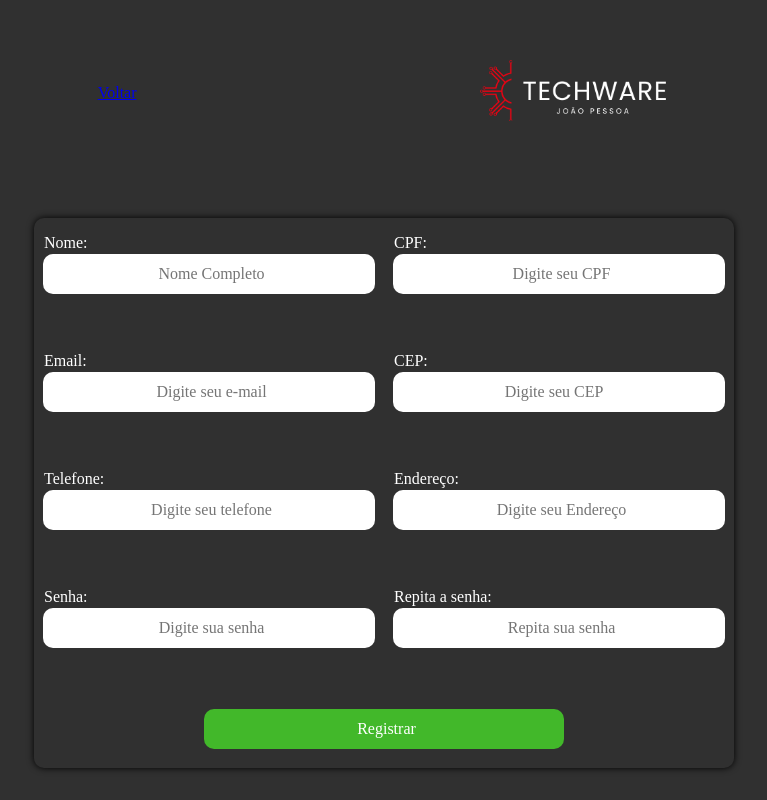
After one commit to manawarah/TechWaresJP, a PHP site: page /register/register.php in a window 1280 px wide. The commit adds this page. Shown: the whole page, without its empty margins (256-1023 px from the left). Run offline with PHP 8.4, Linux system fonts and the light colour scheme; some web fonts are replaced.

Commit message:
Add files via upload

```diff
--- a/E-commerce/database/conexao.php
+++ b/E-commerce/database/conexao.php
@@ -0,0 +1,9 @@
+<?php
+    $dbHost = 'Localhost';
+    $dbUser = 'root';
+    $dbPassword = '';
+    $dbName = 'techwarejp';
+
+    $conexao = new mysqli($dbHost, $dbUser, $dbPassword, $dbName);
+
+?>
--- a/E-commerce/login/login.css
+++ b/E-commerce/login/login.css
@@ -122,6 +122,9 @@ input[type='submit']:hover{
     background-color: rgb(66, 184, 42);
     color: white;
     cursor: pointer;
+    text-decoration: none;
+    text-align: center;
+    padding-top: 10px;
 }
 .btn-register:hover{
 
--- a/E-commerce/login/login.php
+++ b/E-commerce/login/login.php
@@ -41,8 +41,8 @@
             <input type="submit" value="Entrar" name='submit'>
             <a href="" class="resetPass">Esqueci minha senha</a>
             <span class='line'></span>
-            <a href="">
-                <button class="btn-register">Criar Conta</button>
+            <a href="../register/register.php" class="btn-register">
+                Criar Conta
             </a>
         </form>
     </div>
--- /dev/null
+++ b/E-commerce/register/register.css
@@ -0,0 +1,76 @@
+*{
+
+    outline: none;
+}
+body{
+
+    width: 100%;
+    height: 100vh;
+    display: flex;
+    justify-content: center;
+    align-items: center;
+    flex-wrap: wrap;
+}
+form{
+
+    height: 550px;
+    width: 700px;
+    box-shadow: 0px 0px 7px black;
+    border-radius: 10px;
+    text-align: center;
+    display: flex;
+    flex-wrap: wrap;
+    justify-content: center;
+    align-items: center;
+}
+form div{
+
+    width: 50%;
+    height: 80%;
+}
+label{
+
+    text-align: start;
+    padding-left: 10px;
+    display: block;
+    color: white;
+}
+input{
+
+    height: 40px;
+    width: 95%;
+    border-radius: 10px;
+    padding-left: 5px;
+    margin: 2px auto;
+}
+.msg-error{
+
+    height: 20px;
+    font-size: 10px;
+    color: red;
+    text-align: center;
+}
+input:focus, input:hover{
+
+    transition: .3s;
+    outline: 1px solid rgb(8, 102, 255);
+    box-shadow: 0px 0px 5px rgb(8, 102, 255);
+}
+input[type='submit']{
+
+    width: 360px;
+    height: 40px;
+    background-color: rgb(66, 184, 42);
+    color: white;
+    cursor: pointer;
+}
+input[type='submit']:hover{
+
+    outline: none;
+    box-shadow: 0px 0px 7px rgb(66, 184, 42);
+}
+input[type='submit']:focus{
+
+    outline: none;
+    box-shadow: 0px 0px 7px rgb(66, 184, 42);
+}
--- /dev/null
+++ b/E-commerce/register/register.js
@@ -0,0 +1,44 @@
+var nome = document.getElementsByName('name')[0],
+email = document.getElementsByName('email')[0],
+phone = document.getElementsByName('phone')[0],
+pass = document.getElementsByName('pass')[0],
+cpf = document.getElementsByName('cpf')[0],
+cep = document.getElementsByName('cep')[0],
+address = document.getElementsByName('address')[0],
+rpass = document.getElementsByName('rpass')[0];
+
+function register(){
+
+    if(nome.value.length < 3 || phone.value.length != 11 || cpf.value.length != 14 || cep.value.length != 8 || pass.value != rpass.value){
+        if(nome.value.length < 3){
+
+            nome.style.outline = '2px solid red';
+            console.log('O nome precisa ter mais de 3 caracteres.');
+            document.getElementsByClassName('msg-nome').value = 'Olá';
+        }
+        if(phone.value.length != 11){
+
+            phone.style.outline = '2px solid red';
+            console.log('O número de telefone precisa ter 11 caracteres.');
+        }
+        if(cpf.value.length != 14){
+
+            cpf.style.outline = '2px solid red';
+            console.log('o CPF deve ter 14 caracteres.');
+        }
+        if(cep.value.length != 8){
+
+            cep.value.length = '2px solid red';
+            console.log('O CEP deve ter 8 caracteres.');
+        }
+        if(pass.value != rpass.value){
+
+            pass.style.outline = '2px solid red';
+            rpass.style.outline = '2px solid red';
+            console.log('As senhas nao coencidem')
+        }
+        return false;
+    } else {
+        return true;
+    }
+}
--- /dev/null
+++ b/E-commerce/register/register.php
@@ -0,0 +1,84 @@
+<?php
+    include_once('../database/conexao.php');
+    //form user data
+    $name = $_POST['name'] ?? '';
+    $email = $_POST['email'] ?? '';
+    $tel = $_POST['phone'] ?? '';
+    $cpf = $_POST['cpf'] ?? '';
+    $cep = $_POST['cep'] ?? '';
+    $address = $_POST['address'] ?? '';
+    $pass = $_POST['pass'] ?? '';
+    $rpass = $_POST['rpass']  ?? '';
+    //confirm data receipt
+    //echo "$nome, $email, $tel, $cpf, $cep, $address, $pass, $rpass";
+    if(isset($_POST['submit'])){
+
+        if(strlen($name) > 3 && strlen($tel) == 11 && strlen($cpf) == 14 && strlen($cep) == 8 && $pass == $rpass){
+
+            $sql = mysqli_query($conexao, "INSERT INTO users (nome, email, tel, cpf, cep, endereco, senha) VALUES ('$name', '$email', '$tel', '$cpf', '$cep', '$address', '$pass');");
+            header('Location: ../login/login.php');
+        }
+    }
+?>
+<!DOCTYPE html>
+<html lang="pt-br">
+<head>
+    <meta charset="UTF-8">
+    <meta http-equiv="X-UA-Compatible" content="IE=edge">
+    <meta name="viewport" content="width=device-width, initial-scale=1.0">
+    <link rel="stylesheet" href="../fontawesome/css/all.min.css">
+    <link rel="stylesheet" href="register.css">
+    <link rel="stylesheet" href="../styles/defaults.css">
+    <script defer src="register.js"></script>
+    <title>Registre-se</title>
+</head>
+<body>
+    <header class="cabecalho">
+        <a href="../login/login.php">Voltar</a>
+        <div class="logo">
+            <a href="#">
+                <img src="../assets/Techware.png" alt="logo" width="200px">
+            </a>
+        </div>
+    </header>
+
+    <form action="<?= $_SERVER['PHP_SELF']?>" method="post" onsubmit="return register()">
+        <div>
+            <label for="name">Nome:</label>
+            <input type="text" name='name' placeholder="Nome Completo" class="placeholder-center" value="<?php echo"$name"?>">
+            <p class="msg-error msg-nome"></p>
+            <br><br>
+            <label for="email">Email:</label>
+            <input type="email" name="email" placeholder="Digite seu e-mail" class="placeholder-center" value="<?php echo"$email"?>">
+            <p class="msg-error msg-email"></p>
+            <br><br>
+            <label for="phone">Telefone:</label>
+            <input type="tel" name="phone" placeholder="Digite seu telefone" class="placeholder-center" value="<?php echo"$tel"?>">
+            <p class="msg-error msg-phone"></p>
+            <br><br>
+            <label for="senha">Senha:</label>
+            <input type="password" name="pass" placeholder="Digite sua senha" class="placeholder-center">
+            <p class="msg-error msg-pass"></p>
+
+        </div>
+        <div>
+            <label for="cpf">CPF:</label>
+            <input type="text" name="cpf" placeholder="Digite seu CPF" class="placeholder-center" value="<?php echo"$cpf"?>">
+            <p class="msg-error msg-cpf"></p>
+            <br><br>
+            <label for="cep">CEP:</label>
+            <input type="number" name="cep" placeholder="Digite seu CEP" class="placeholder-center" value="<?php echo"$cep"?>">
+            <p class="msg-error msg-cep"></p>
+            <br><br>
+            <label for="address">Endereço:</label>
+            <input type="text" name="address"  placeholder="Digite seu Endereço" class="placeholder-center" value="<?php echo"$address"?>">
+            <p class="msg-error msg-address"></p>
+            <br><br>
+            <label for="rsenha">Repita a senha:</label>
+            <input type="password" name="rpass" placeholder="Repita sua senha" class="placeholder-center">
+            <p class="msg-error msg-rpass"></p>
+        </div>
+        <input type="submit" value="Registrar" name='submit' onclick="register()">
+    </form>
+</body>
+</html>
```
Also changed, not shown: E-commerce/database/techwareDatabase.sql (added, +83 -0 lines).
